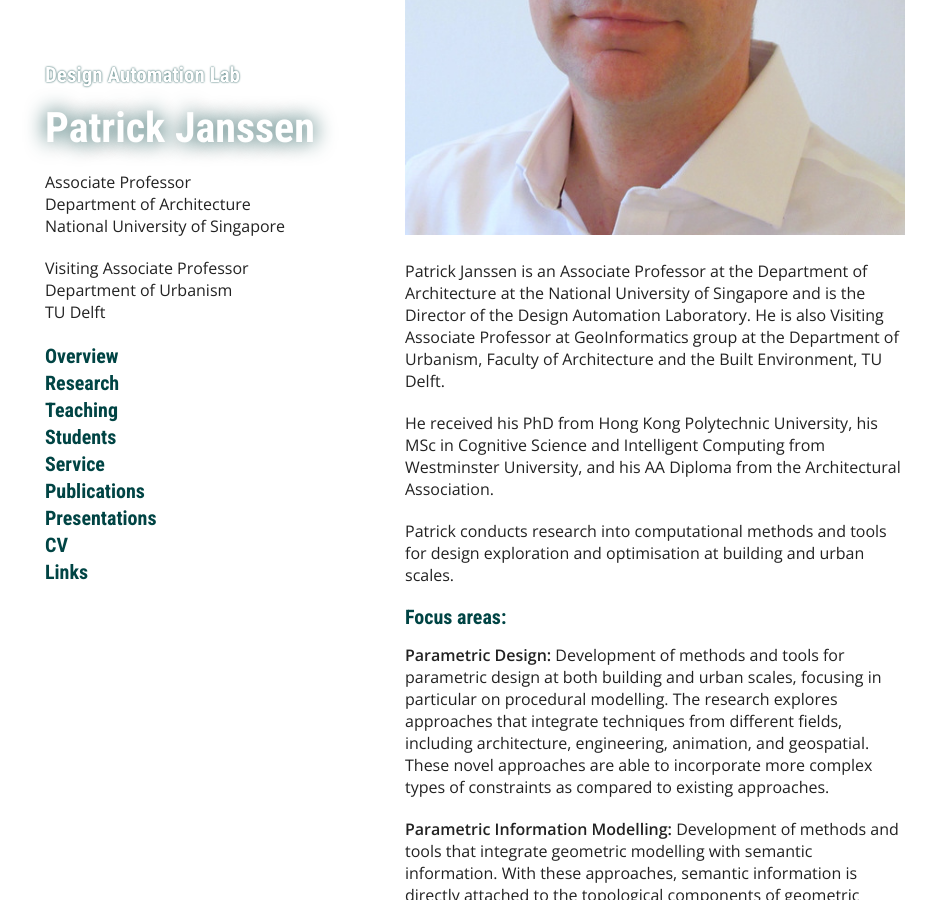
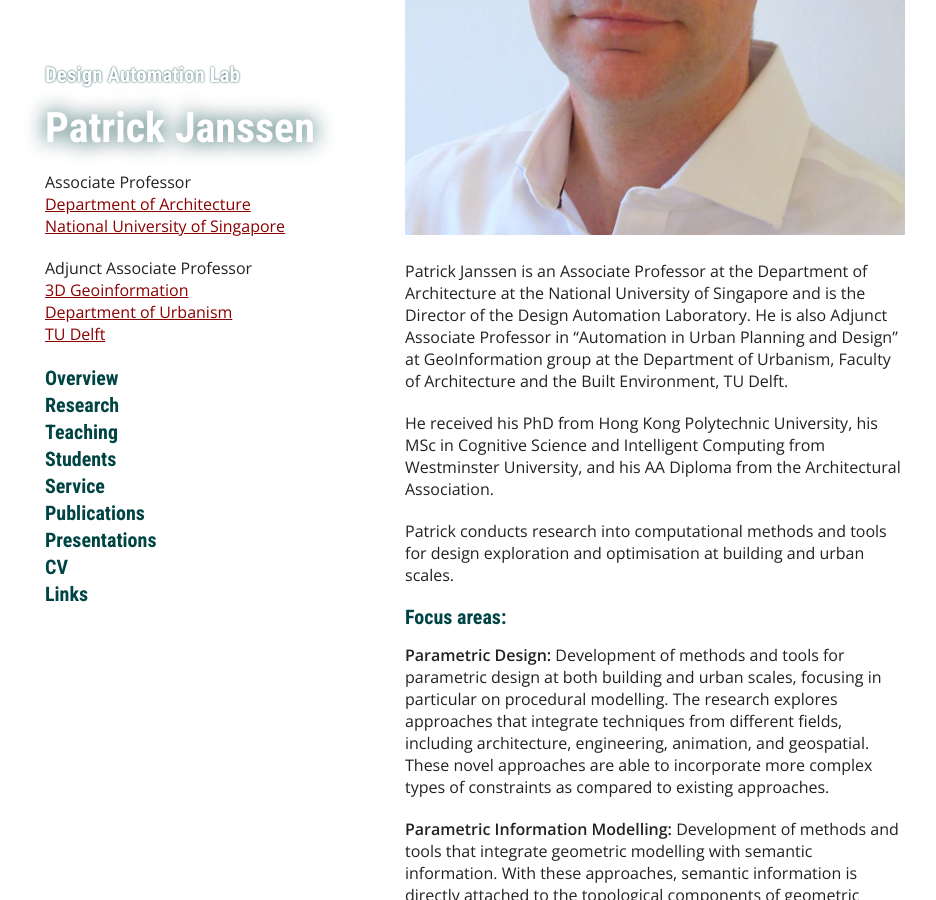
Before and after one commit to phtj/patrick-janssen, a Jekyll site: the page built from index.md, in a window 1280 px wide and 900 px high, scrolled down 414 px. Shown: the whole window, without its empty margins (165-1101 px from the left). Built offline with Jekyll 4.4.1, drawn with Linux system fonts in a browser that asks for light colours; our own code applies the rules of GitHub Pages for plain Markdown files; a script that is not in the unit is left out.

Commit message:
update tudelft

```diff
--- a/_layouts/default.html
+++ b/_layouts/default.html
@@ -20,13 +20,14 @@
 
         <p>
           Associate Professor</br>
-          Department of Architecture</br>
-          National University of Singapore
+          <a href="http://www.arch.nus.edu.sg">Department of Architecture</a></br>
+          <a href="http://www.nus.edu.sg">National University of Singapore</a>
         </p>
         <p>
-          Visiting Associate Professor</br>
-          Department of Urbanism</br>
-          TU Delft
+          Adjunct Associate Professor</br>
+          <a href="http://https://3d.bk.tudelft.nl/">3D Geoinformation</a></br>
+          <a href="http://https://www.tudelft.nl/en/architecture-and-the-built-environment/about-the-faculty/departments/urbanism/">Department of Urbanism</a></br>
+          <a href="https://www.tudelft.nl/en/architecture-and-the-built-environment">TU Delft</a>
         </p>
         <div class="nav-wrapper">
           <h1 class="nav"><a href="index.html">Overview</a></h1>
--- a/index.md
+++ b/index.md
@@ -4,7 +4,7 @@ title: Home
 
 ![Photo](./assets/images/1-IMG_4903.JPG)
 
-Patrick Janssen is an Associate Professor at the Department of Architecture at the National University of Singapore and is the Director of the Design Automation Laboratory. He is also Visiting Associate Professor at GeoInformatics group at the Department of Urbanism, Faculty of Architecture and the Built Environment, TU Delft.
+Patrick Janssen is an Associate Professor at the Department of Architecture at the National University of Singapore and is the Director of the Design Automation Laboratory. He is also Adjunct Associate Professor in "Automation in Urban Planning and Design" at GeoInformation group at the Department of Urbanism, Faculty of Architecture and the Built Environment, TU Delft.
 
 He received his PhD from Hong Kong Polytechnic University, his MSc in Cognitive Science and Intelligent Computing from Westminster University, and his AA Diploma from the Architectural Association.
 
```
Also changed, not shown: teaching.md (+4 -4 lines).
